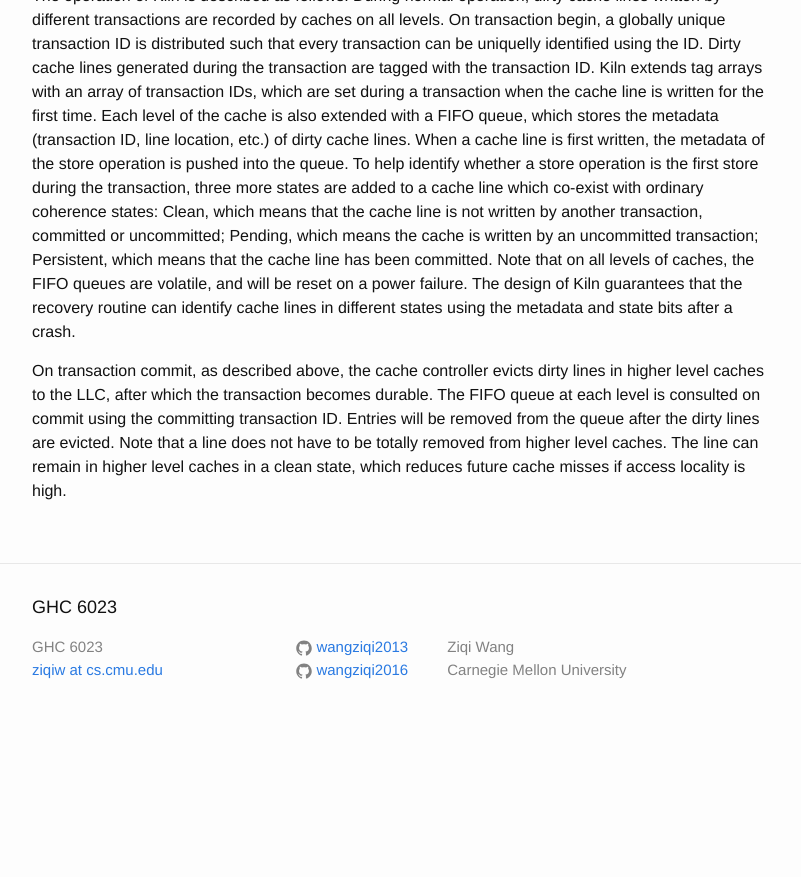
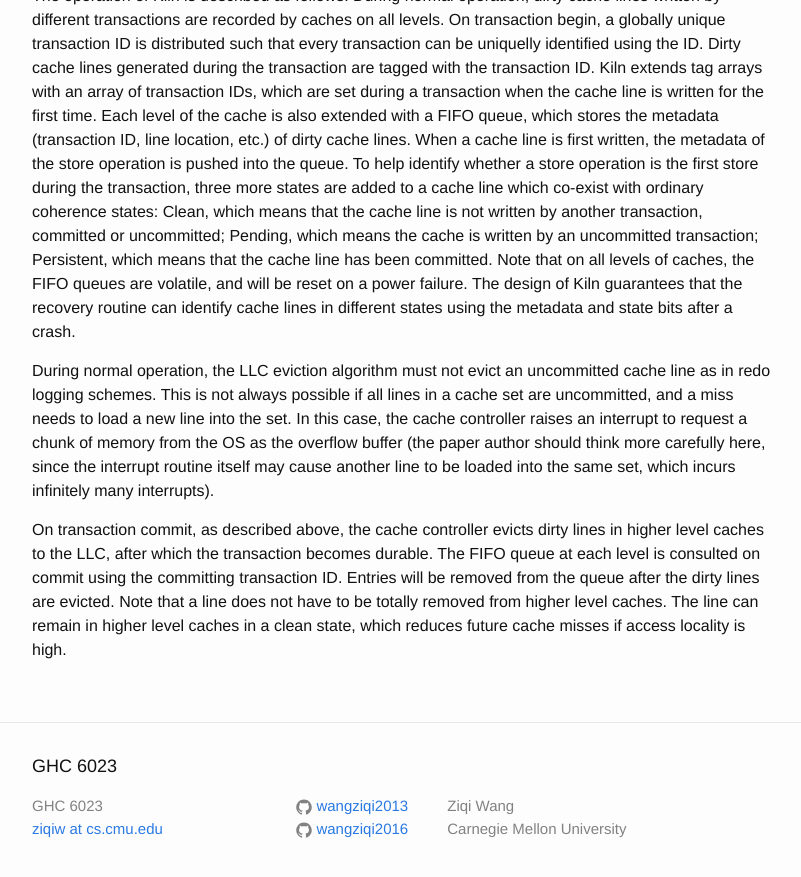
Before and after one commit to wangziqi2013/wangziqi2013.github.io, a Jekyll site: the page built from _posts/2019-02-20-kiln.markdown, in a window 1280 px wide and 900 px high, scrolled down 1594 px. Shown: the top 877 px of the window, without its empty margins (238-1039 px from the left). Built offline with Jekyll 4.4.1, drawn with Linux system fonts in a browser that asks for light colours; before the commit the page ends 2335 px from its top, so only the background shows below that.

Commit message:
Working on overflow

```diff
--- a/_posts/2019-02-20-kiln.markdown
+++ b/_posts/2019-02-20-kiln.markdown
@@ -62,6 +62,12 @@ written by an uncommitted transaction; Persistent, which means that the cache li
 levels of caches, the FIFO queues are volatile, and will be reset on a power failure. The design of Kiln guarantees
 that the recovery routine can identify cache lines in different states using the metadata and state bits after a crash.
 
+During normal operation, the LLC eviction algorithm must not evict an uncommitted cache line as in redo logging schemes.
+This is not always possible if all lines in a cache set are uncommitted, and a miss needs to load a new line into the set.
+In this case, the cache controller raises an interrupt to request a chunk of memory from the OS as the overflow buffer
+(the paper author should think more carefully here, since the interrupt routine itself may cause another line to be loaded
+into the same set, which incurs infinitely many interrupts).
+
 On transaction commit, as described above, the cache controller evicts dirty lines in higher level caches to the LLC,
 after which the transaction becomes durable. The FIFO queue at each level is consulted on commit using the committing
 transaction ID. Entries will be removed from the queue after the dirty lines are evicted. Note that a line does not
```
